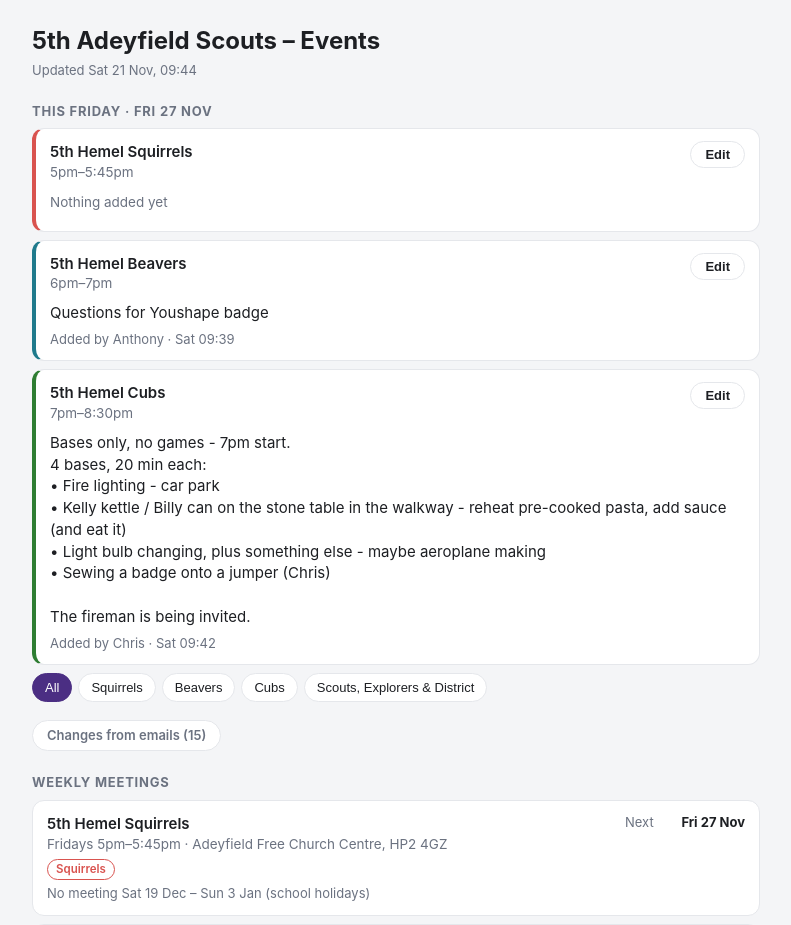
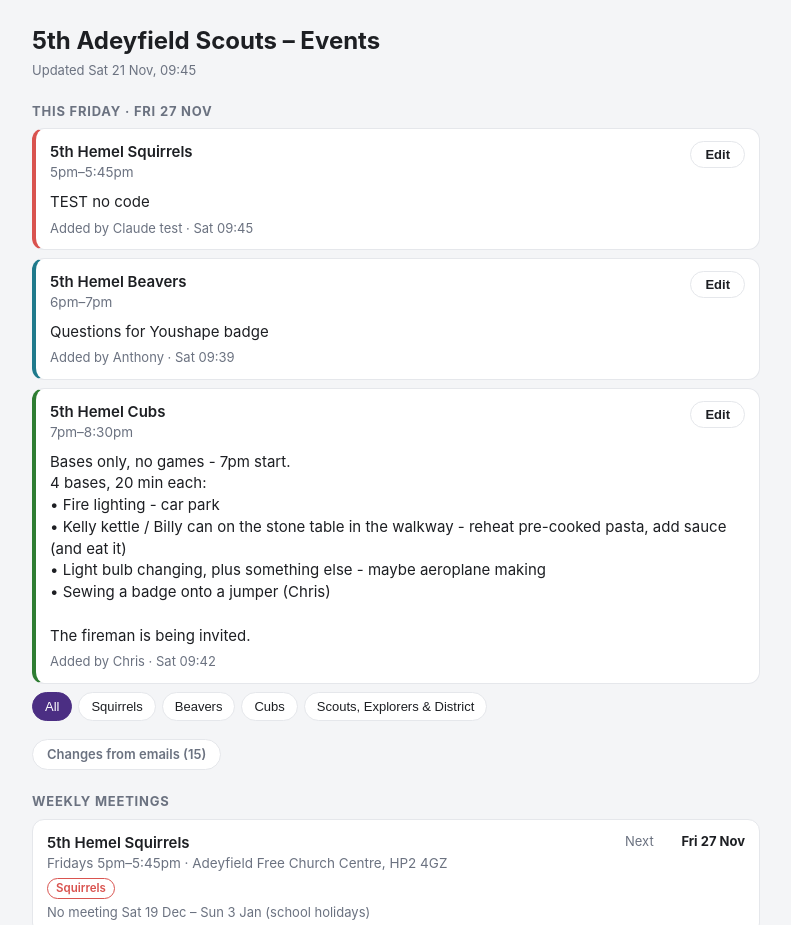
Before and after one commit to achristofi-bot/5th-Hemel-Events, a plain HTML site: page index.html in a window 1280 px wide. Shown: the top 925 px of the page, without its empty margins (244-1035 px from the left). Drawn offline with Linux system fonts and the light colour scheme.

Commit message:
Update scouting pages

```diff
--- a/friday.json
+++ b/friday.json
@@ -6,7 +6,10 @@
    "role": "squirrels",
    "title": "5th Hemel Squirrels",
    "time": "5pm–5:45pm",
-   "planned": []
+   "planned": [],
+   "text": "TEST no code",
+   "by": "Claude test",
+   "at": "2026-11-21T09:45"
   },
   {
    "role": "beavers",
--- a/index.html
+++ b/index.html
@@ -56,11 +56,11 @@ a{color:var(--accent)}
  .ev > .main:first-child{grid-column:1 / -1}}
 </style></head><body><div class="wrap">
 <h1>5th Adeyfield Scouts – Events</h1>
-<div class="upd">Updated Sat 21 Nov, 09:44</div>
+<div class="upd">Updated Sat 21 Nov, 09:45</div>
 <h2>This Friday · Fri 27 Nov</h2><div class="fri" data-role="squirrels" style="--c:#d9534f">
   <div class="fh"><div><div class="t">5th Hemel Squirrels</div><div class="sub">5pm–5:45pm</div></div>
   <button class="edit" type="button">Edit</button></div>
-  <div class="ftext"></div>
+  <div class="ftext">TEST no code</div>
   <div class="fby muted"></div>
   <form class="fform" hidden>
     <textarea rows="6" maxlength="1000" placeholder="Activities for this meeting - type, or paste from WhatsApp"></textarea>
```
